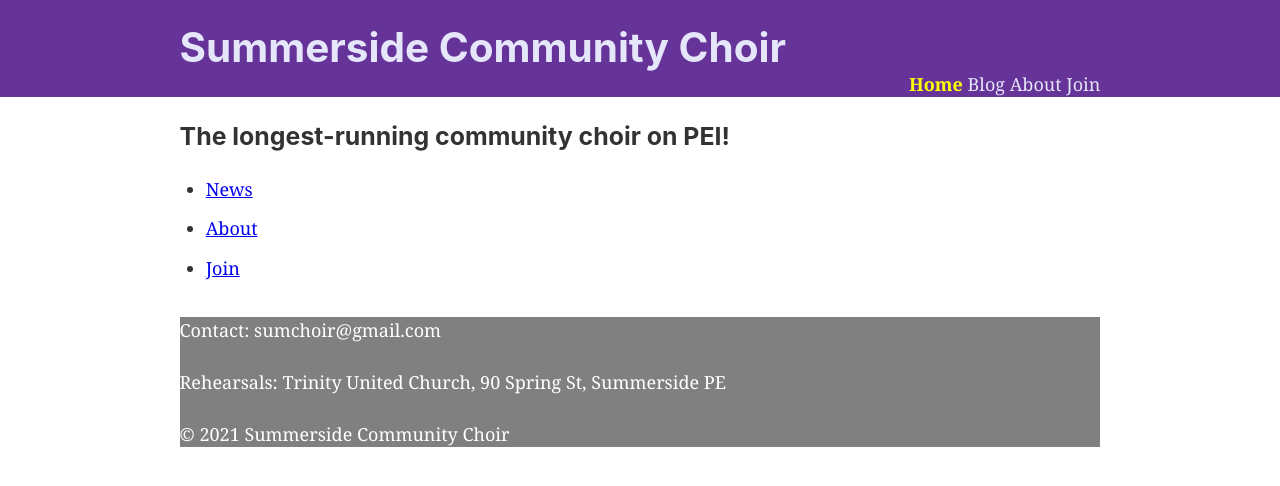
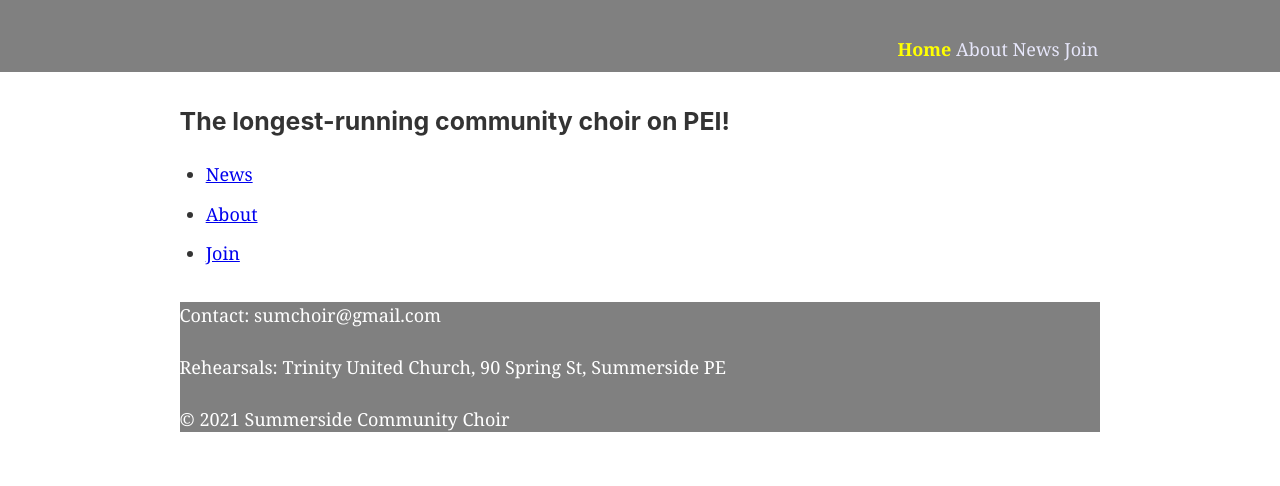
Before and after one commit to sarah11918/sccplayground, a Gatsby site: page / in a window 1280 px wide. Built offline with nearby package versions, Linux system fonts and the light colour scheme; Gatsby itself is replaced by a stand-in of ours.

Commit message:
removed site name from header

```diff
--- a/src/components/header.js
+++ b/src/components/header.js
@@ -1,12 +1,14 @@
 import * as React from "react"
 import PropTypes from "prop-types"
 import { Link } from "gatsby"
+
+
 
 const NavLink = (props) => (
   <Link
     style ={{
       color: 'lavender',
-      textDecoration: 'none'
+      textDecoration: 'none',
     }}
     activeStyle={{
       fontWeight: 'bold',
@@ -23,18 +25,20 @@
 const Header = ({ siteTitle }) => (
   <header
     style={{
-      background: `rebeccapurple`,
-      marginBottom: `1.45rem`,
+      background: `gray`,
+      marginBottom: `2rem`,
+
     }}
   >
     <div
       style={{
         margin: `0 auto`,
         maxWidth: 960,
-        padding: `1.45rem 1.0875rem`,
+        padding: `2rem 1.2rem`,
+
       }}
     >
-      <h1 style={{ margin: 0 }}>
+{/*       <h1 style={{ margin: 0 }}>
         <Link
           to="/"
           style={{
@@ -44,19 +48,20 @@
         >
           {siteTitle}
         </Link>
-      </h1>
-      <nav
+      </h1> */}
+      <ul
         style={{
           listStyle: `none`,
           float: `right`,
 
+
         }}
       >
-        <NavLink activeClassName="active" to="/">Home</NavLink>{'  '}
-        <NavLink activeClassName="active" to="/blog/">Blog</NavLink>{'  '}
-        <NavLink activeClassName="active" to="/about/">About</NavLink>{'  '}
+        <NavLink activeClassName="active" to="/">Home</NavLink>{'    '}
+        <NavLink activeClassName="active" to="/about">About</NavLink>{'    '}
+        <NavLink activeClassName="active" to="/blog/">News</NavLink>{'    '}
         <NavLink activeClassName="active" to="/join/">Join</NavLink>
-      </nav>
+      </ul>
     </div>
   </header>
 )
```
